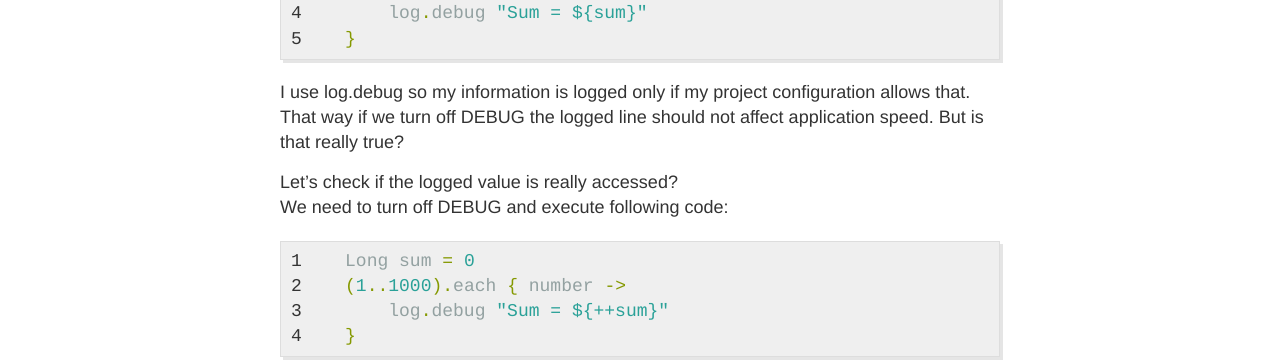
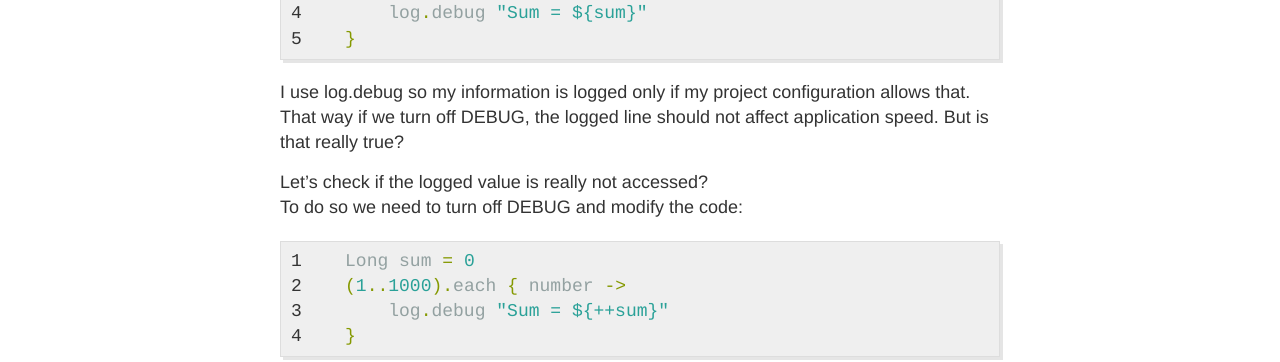
Before and after one commit to Goliath/goliath.github.io, a Jekyll site: the page built from _posts/2016-5-14-Grails-logging-and-performance.md, in a window 1280 px wide. Shown: the part 541-903 px from the top of the page. Built offline with Jekyll 4.4.1, drawn with Linux system fonts in a browser that asks for light colours.

Commit message:
Updating post about logging and it's impact on performance

```diff
--- a/_posts/2016-5-14-Grails-logging-and-performance.md
+++ b/_posts/2016-5-14-Grails-logging-and-performance.md
@@ -20,11 +20,11 @@ Let's say I want to log a very often executed code.
 {% endhighlight %}
 
 I use log.debug so my information is logged only if my project configuration allows that.
-That way if we turn off DEBUG the logged line should not affect application speed.
+That way if we turn off DEBUG, the logged line should not affect application speed.
 But is that really true?
 
-Let's check if the logged value is really accessed?
-We need to turn off DEBUG and execute following code:
+Let's check if the logged value is really not accessed?
+To do so we need to turn off DEBUG and modify the code:
 
 {% highlight groovy linenos %}
     Long sum = 0
```
